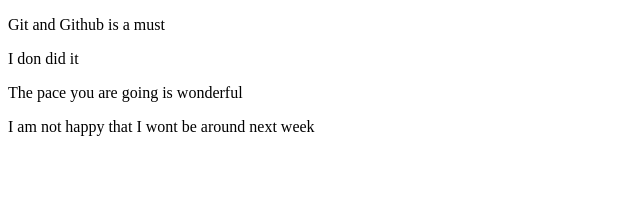
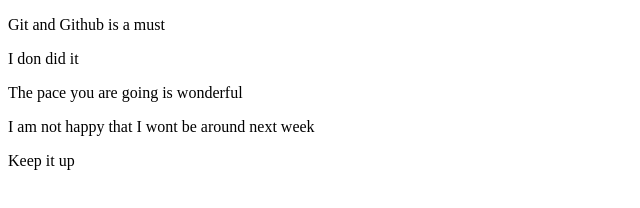
Before and after one commit to archwin010/MyThirdWebsite, a plain HTML site: page index.html in a window 1280 px wide. Shown: the full height of the page, 0-640 px from the left. Drawn offline with Linux system fonts and the light colour scheme.

Commit message:
My fifth commit message

```diff
--- a/index.html
+++ b/index.html
@@ -10,5 +10,6 @@
     <p>I don did it</p>
     <p>The pace you are going is wonderful</p>
     <p>I am not happy that I wont be around next week</p>
+    <p>Keep it up</p>
 </body>
 </html>
```
